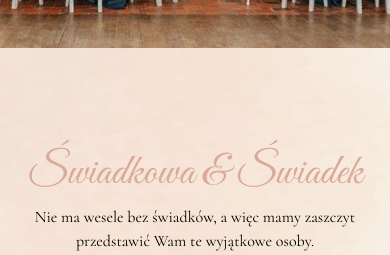
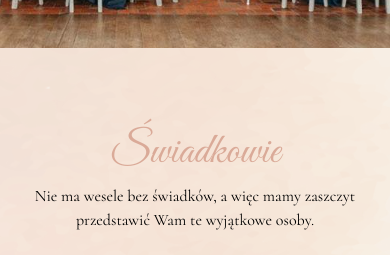
Before and after one commit to Milszym/wedding-web, a React (Create React App) app: page / in a window 390 px wide. Shown: the part 1640-1895 px from the top of the page. Built offline with nearby package versions, Linux system fonts and the light colour scheme.

Commit message:
Optimize witnesses for mobiel as well

```diff
--- a/src/ui/sections/weddingWitnesses/WeddingWitnesses.tsx
+++ b/src/ui/sections/weddingWitnesses/WeddingWitnesses.tsx
@@ -6,7 +6,7 @@ export const WeddingWitnesses = () => {
     return <section
         id="weddingWitnesses"
         className="h-screen w-full flex flex-col items-center justify-center weddingWitnesses">
-        <div className="weddingWitnessesTitle">Świadkowa   &   Świadek</div>
+        <div className="weddingWitnessesTitle">Świadkowie</div>
         <div className="weddingWitnessesDescription">Nie ma wesele bez świadków, a więc mamy zaszczyt przedstawić Wam te wyjątkowe osoby.</div>
         <div className="weddingWitnessesContent">
             <div className="firstWitness">
--- a/src/ui/sections/weddingWitnesses/weddingWitnesses.css
+++ b/src/ui/sections/weddingWitnesses/weddingWitnesses.css
@@ -50,6 +50,7 @@
         flex-direction: column;
         justify-content: center;
         align-content: center;
+        margin-bottom: 5vh;
     }
 
     .weddingWitnessesTitle {
```
